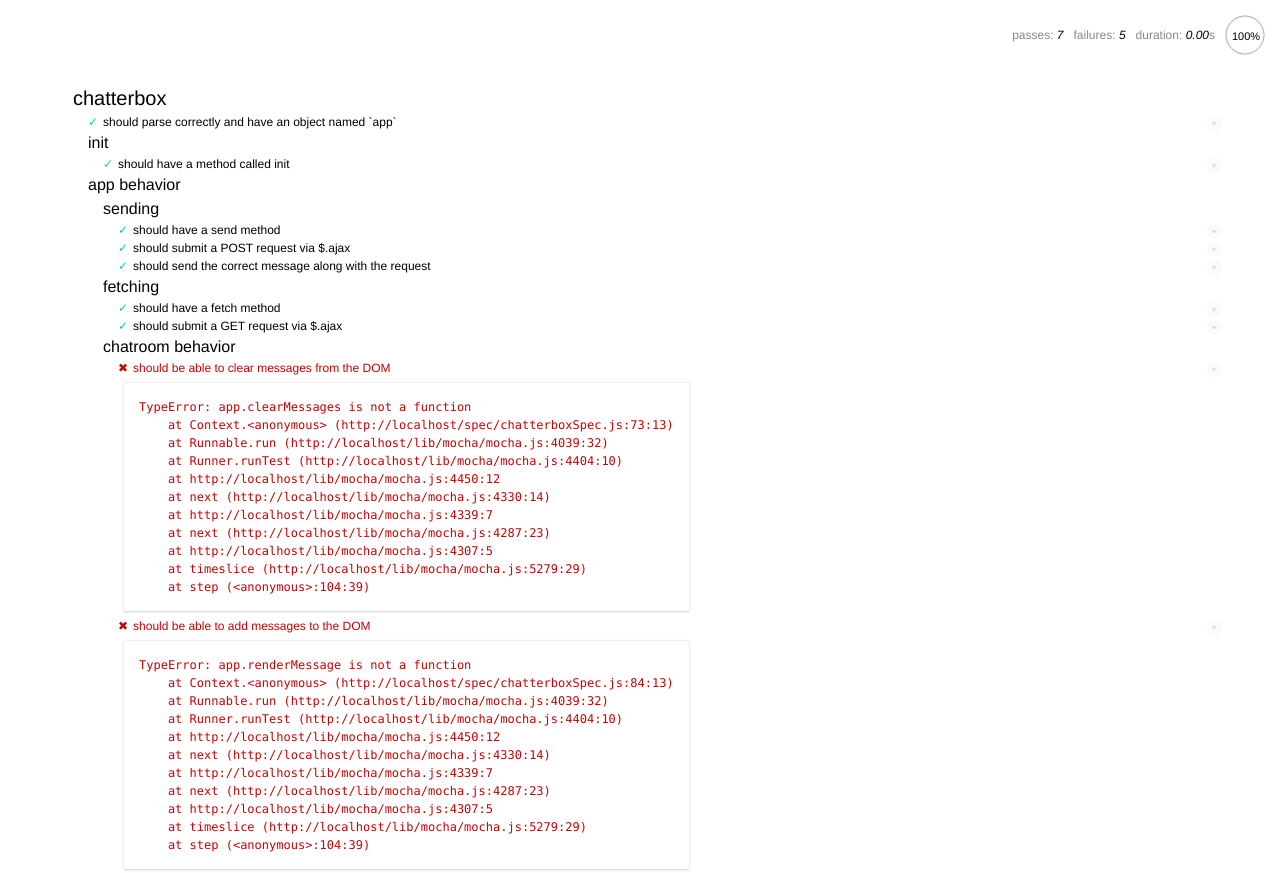
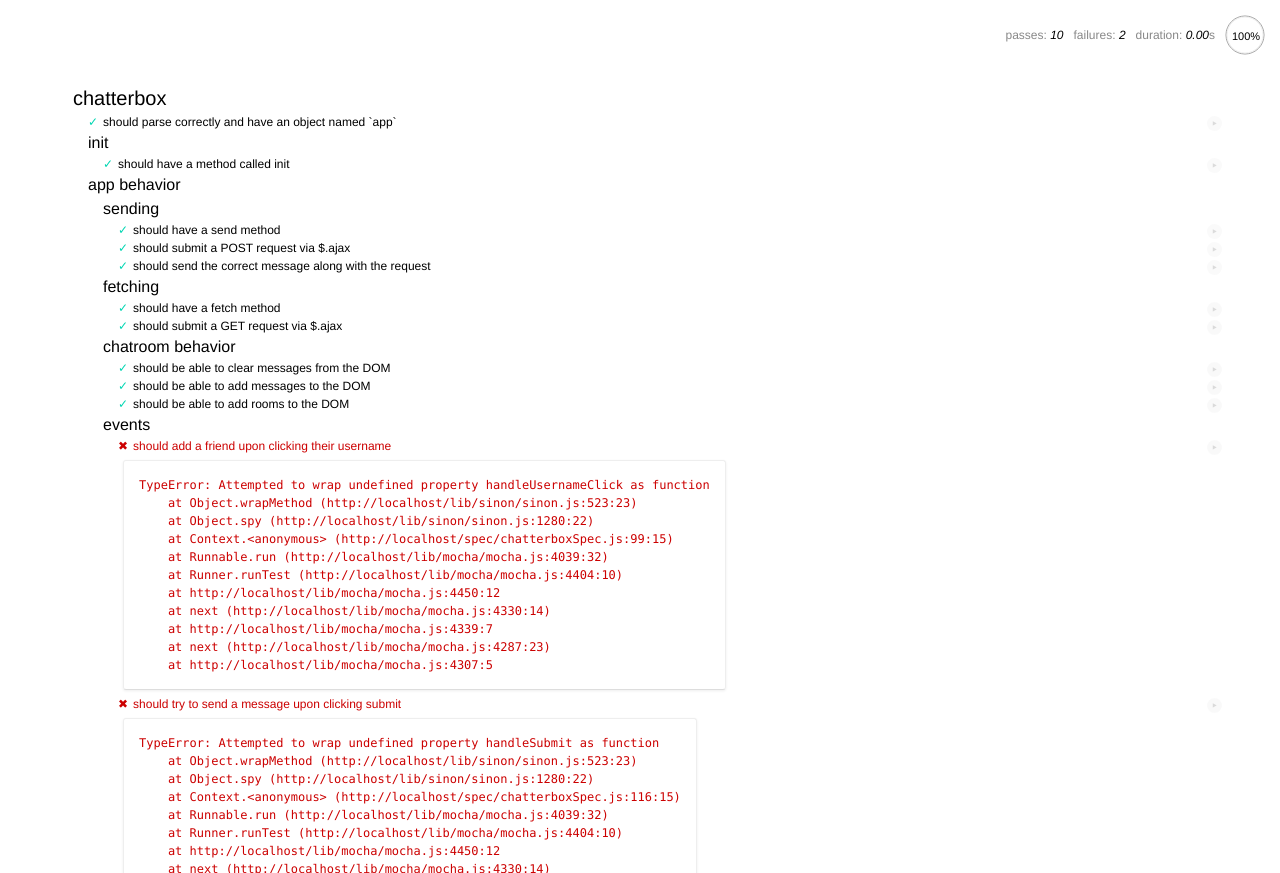
Before and after one commit to jefelewis/chatterbox-client, a website: page SpecRunner.html in a window 1280 px wide. Shown: the top 873 px of the page. Drawn offline with Linux system fonts and the light colour scheme.

Commit message:
Finished with Chatroom Behavior

```diff
--- a/client/scripts/app.js
+++ b/client/scripts/app.js
@@ -48,10 +48,20 @@ app.fetch = function(url) {
   });
 };
 
-app.clearMessagess = function() {
-
+app.clearMessages = function() {
+  // Empty content from Chats
+  $('#chats').empty();
 };
 
+app.renderMessage = function(message) {
+  // Adds Message to Chats
+  $('#chats').append('<p>message</p>');
+};
+
+app.renderRoom = function(room) {
+  //
+  $('#roomSelect').append('<p>room</p>');
+};
 
 // URL: http://parse.la.hackreactor.com/chatterbox/classes/messages
 
```
Also changed, not shown: client/index.html (+4 -1 lines).
